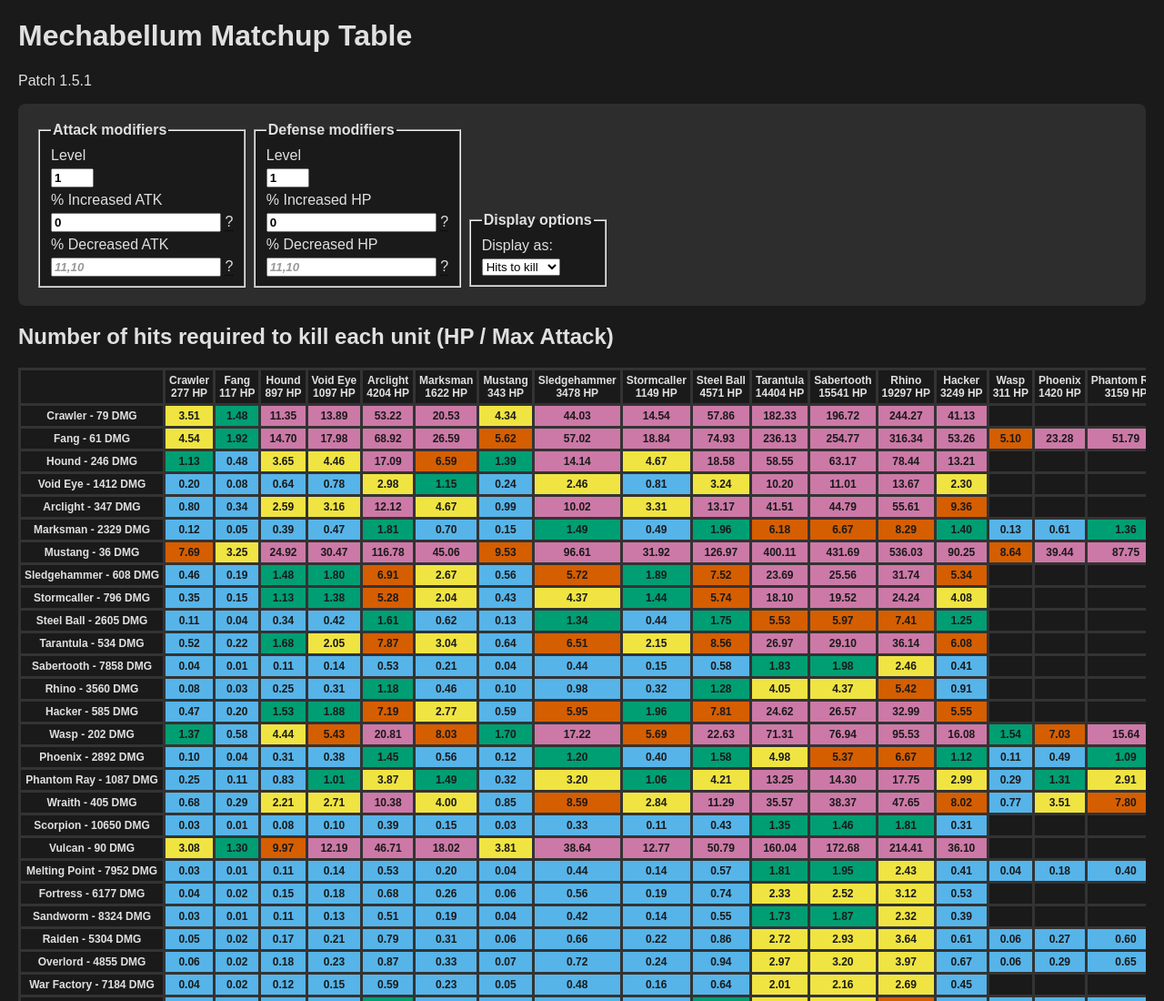
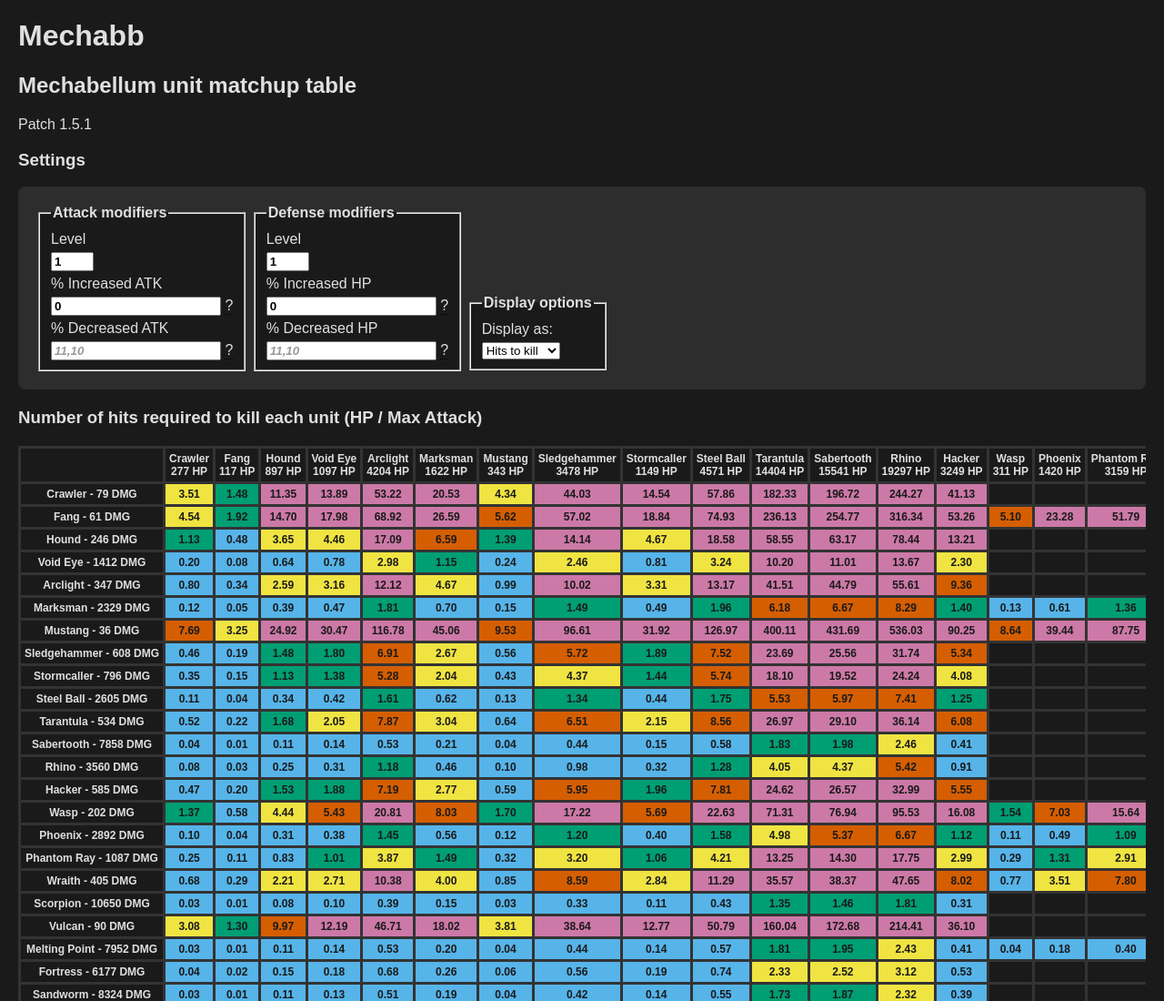
Before and after one commit to ianfdk/mechabb, a plain HTML site: page docs/index.html in a window 1280 px wide. Shown: the top 1100 px of the page at 91% size. Drawn offline with Linux system fonts and the light colour scheme.

Commit message:
html nits

```diff
--- a/docs/index.html
+++ b/docs/index.html
@@ -3,14 +3,15 @@
   <head>
     <meta charset="UTF-8" />
     <meta name="viewport" content="width=device-width, initial-scale=1.0" />
-    <title>Unit Matchup Table</title>
+    <title>Mechabb</title>
     <link rel="stylesheet" href="css/style.css">
     <link rel="icon" type="image/x-icon" href="favicon.ico">
   </head>
   <body>
-    <h1>Mechabellum Matchup Table</h1>
+    <h1>Mechabb</h1>
+    <h2>Mechabellum unit matchup table</h2>
     <p>Patch 1.5.1</p>
-
+    <h3>Settings</h3>
     <form id="levelForm" class="level-form">
       <fieldset>
         <legend>Attack modifiers</legend>
@@ -58,7 +59,7 @@
       </fieldset>
     </form>
 
-    <h2>Number of hits required to kill each unit (HP / Max Attack)</h2>
+    <h3>Number of hits required to kill each unit (HP / Max Attack)</h3>
     <div class="table-container">
       <table id="matchupTable">
         <thead>
```
